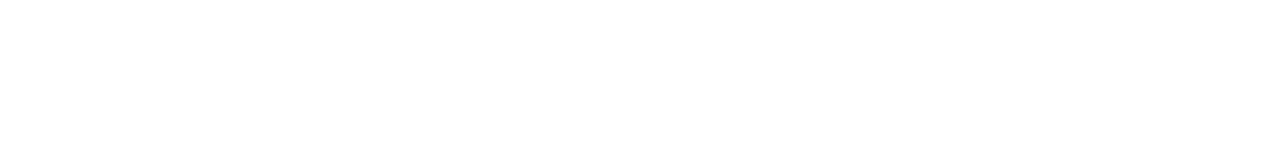
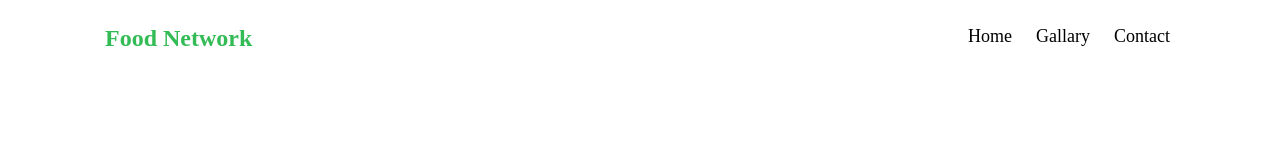
Before and after one commit to babulakterfsd/food-network, a plain HTML site: page index.html in a window 1280 px wide. Drawn offline with Linux system fonts and the light colour scheme.

Commit message:
topbar added with log and menus

```diff
--- a/index.html
+++ b/index.html
@@ -16,5 +16,19 @@
 </head>
 <body>
 
+  <!--Menubar section-->
+    <section class="navbar">
+       <div class="logo">
+           <h1>Food Network</h1>
+       </div>
+       <div class="menu">
+           <ul>
+               <li>Home</li>
+               <li>Gallary</li>
+               <li>Contact</li>
+           </ul>
+       </div>
+    </section>
+
 </body>
 </html>
--- a/style.css
+++ b/style.css
@@ -1,4 +1,4 @@
-/* restore browser's default behav */
+/* resets browser's default behav */
 body {
     margin: 0px;
     padding: 0px;
@@ -6,3 +6,26 @@ body {
 }
 
 /* main styles */
+.navbar {
+    display: flex;
+    justify-content: space-between;
+}
+.logo {
+    color: #3b5;
+    margin-left: 100px;
+    padding: 5px;
+    font-weight: 900;
+    cursor: pointer;
+}
+.menu {
+    margin-right: 100px;
+}
+.menu ul li {
+    display: inline-block;
+    list-style-type: none;
+    margin: 0px 10px;
+    font-size: 18px;
+    font-weight: 500;
+    margin-top: 10px;
+    cursor: pointer;
+}
```
